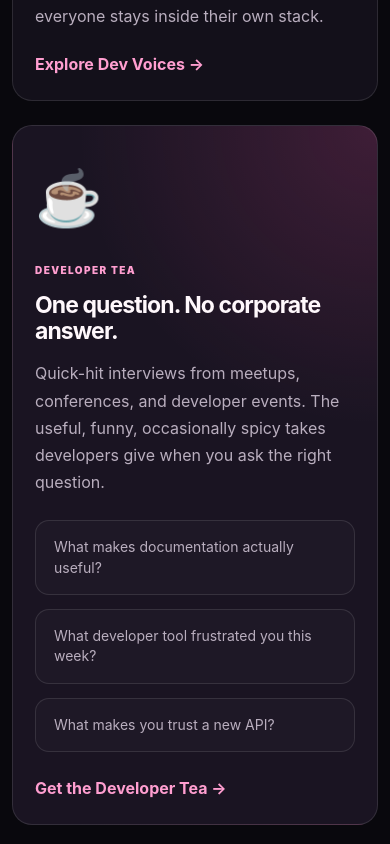
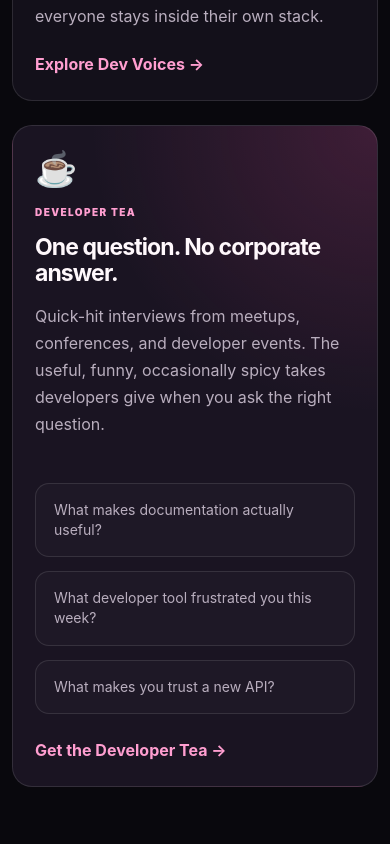
Before and after one commit to KatrinaFinney/sugar-bytes, a Next.js app: page / in a window 390 px wide. Shown: the part 1680-2524 px from the top of the page. Built offline with nearby package versions, Linux system fonts and the light colour scheme.

Commit message:
Refine Developer Tea card spacing

```diff
--- a/app/globals.css
+++ b/app/globals.css
@@ -108,7 +108,7 @@ p { line-height: 1.7; }
 .split-heading { max-width: none; display: grid; grid-template-columns: 1.1fr .9fr; gap: 60px; align-items: end; }
 .split-heading > p { margin: 0; }
 
-.voices-grid { display: grid; grid-template-columns: 1.08fr .92fr; gap: 24px; }
+.voices-grid { display: grid; grid-template-columns: 1.08fr .92fr; gap: 24px; align-items: stretch; }
 .feature-card, .tea-card, .program-card, .community-card {
   border: 1px solid var(--line); border-radius: 28px; padding: 38px; background: var(--panel);
 }
@@ -116,10 +116,19 @@ p { line-height: 1.7; }
 .feature-card::before { content: "DEV"; position: absolute; top: -18px; right: 20px; font-size: 150px; font-weight: 950; color: rgba(255,255,255,.025); }
 .feature-card h3, .tea-card h3, .program-card h3 { font-size: 30px; margin: 8px 0 12px; }
 .feature-label { position: absolute; top: 28px; left: 28px; border: 1px solid var(--line); border-radius: 999px; padding: 9px 12px; font-size: 11px; font-weight: 900; color: var(--pink-soft); }
-.tea-card { background: radial-gradient(circle at top right, rgba(255,79,163,.16), transparent 38%), var(--panel-2); }
-.tea-icon { font-size: 54px; margin: 0 0 18px; }
-.tea-questions { display: grid; gap: 10px; margin-top: 26px; }
-.tea-questions span { border: 1px solid var(--line); border-radius: 14px; padding: 13px 15px; color: var(--muted); font-size: 14px; background: rgba(255,255,255,.02); }
+.tea-card {
+  background: radial-gradient(circle at top right, rgba(255,79,163,.16), transparent 38%), var(--panel-2);
+  display: flex;
+  flex-direction: column;
+  padding: 34px 38px 36px;
+}
+.tea-card .kicker { margin: 0 0 14px; }
+.tea-card h3 { margin: 0 0 18px; line-height: 1.08; }
+.tea-card > p:not(.kicker):not(.tea-icon) { margin: 0; }
+.tea-icon { font-size: 40px; line-height: 1; margin: 0 0 28px; }
+.tea-questions { display: grid; gap: 12px; margin: 28px 0 22px; }
+.tea-questions span { border: 1px solid var(--line); border-radius: 14px; padding: 14px 15px; color: var(--muted); font-size: 14px; background: rgba(255,255,255,.02); }
+.tea-card > .text-link { align-self: flex-start; margin-top: 2px; }
 
 .muted-section { width: 100%; max-width: none; padding-inline: max(20px, calc((100vw - 1180px)/2)); background: #0e0b13; }
 .program-grid { display: grid; grid-template-columns: repeat(3, 1fr); gap: 20px; }
@@ -153,6 +162,7 @@ footer .brand { color: var(--text); }
   .split-heading, .voices-grid, .speaking, .about-section { grid-template-columns: 1fr; gap: 32px; }
   .program-grid { grid-template-columns: 1fr; }
   .program-card { min-height: 260px; }
+  .tea-card { padding: 32px; }
   footer { grid-template-columns: 1fr; }
 }
 
@@ -170,5 +180,9 @@ footer .brand { color: var(--text); }
   .section { padding: 76px 0; }
   .feature-card, .tea-card, .program-card, .community-card { padding: 26px; border-radius: 22px; }
   .feature-card { min-height: 360px; }
+  .tea-card { padding: 26px; }
+  .tea-icon { font-size: 34px; margin-bottom: 22px; }
+  .tea-card h3 { margin-bottom: 14px; }
+  .tea-questions { gap: 10px; margin: 24px 0 20px; }
   .terminal-body { padding: 24px; font-size: 12px; overflow-x: auto; }
 }
```
